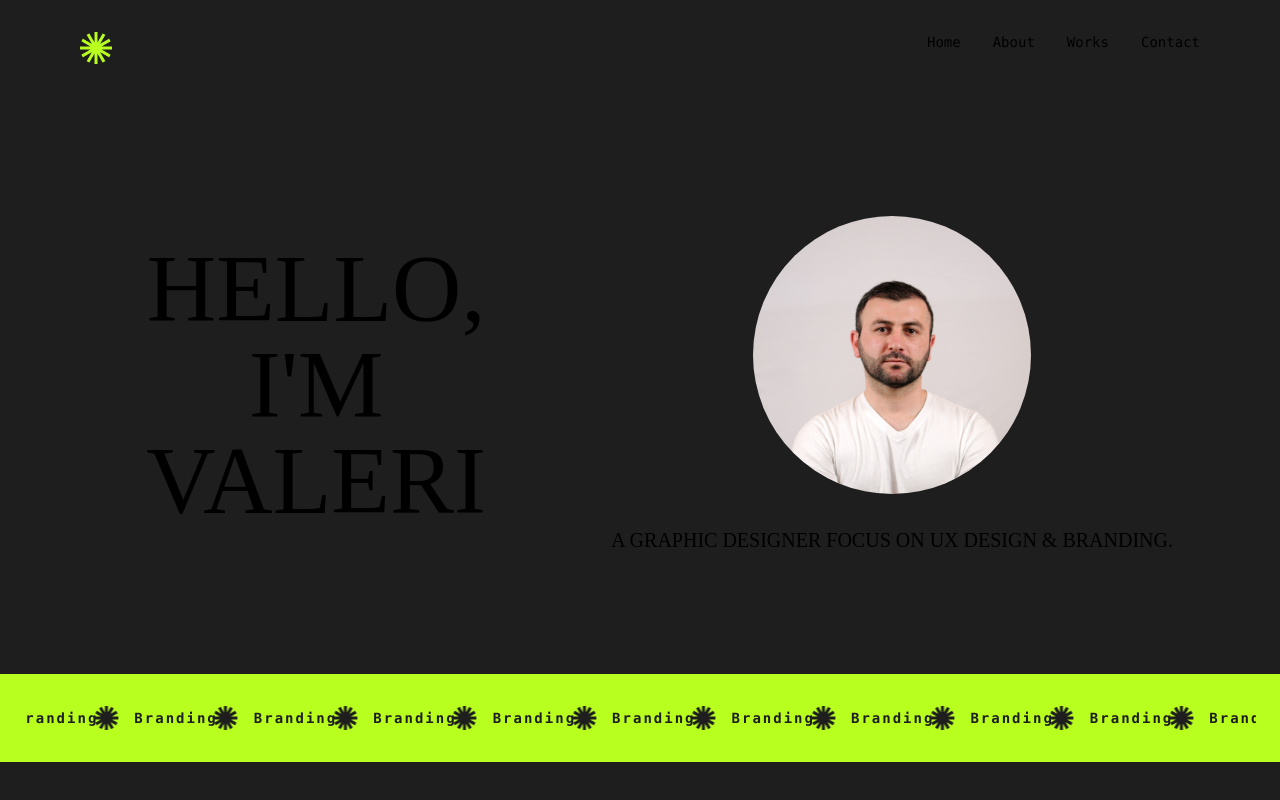
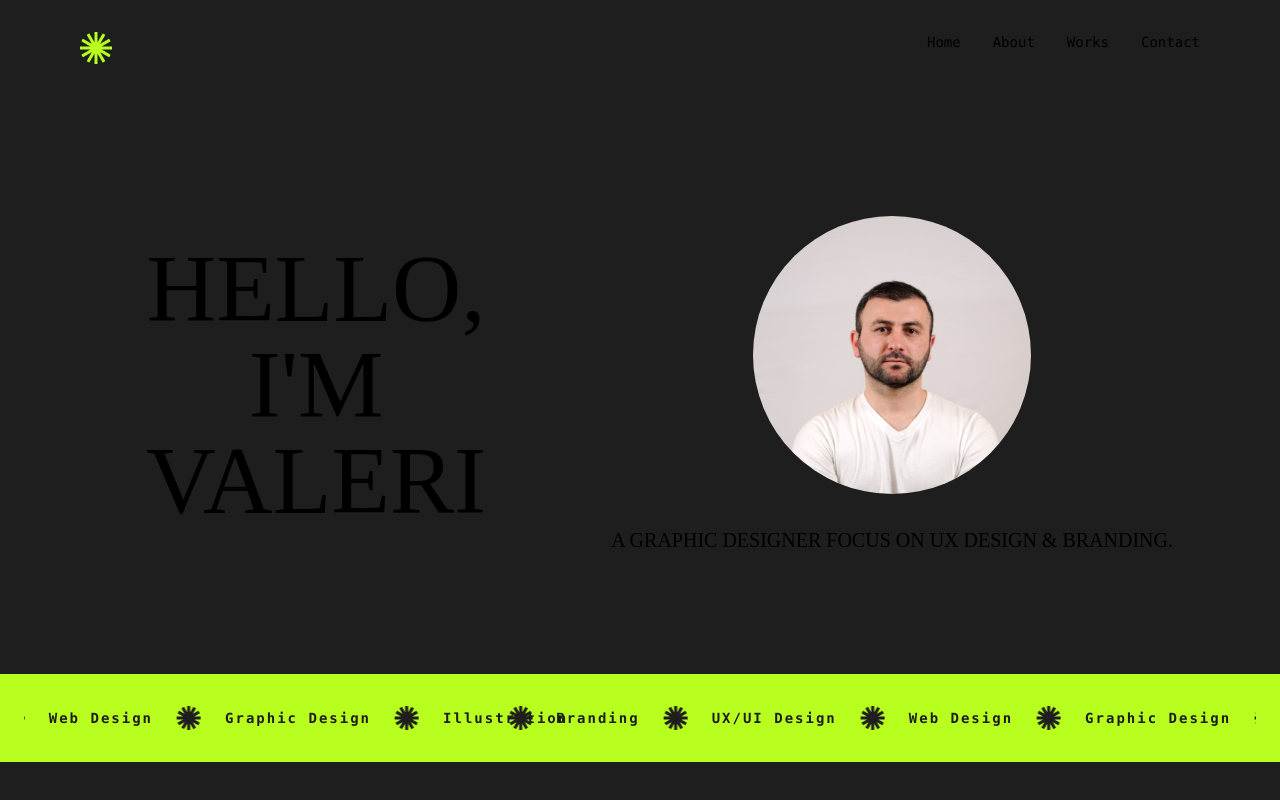
Before and after one commit to zanguraa/portfolio-site, a Next.js app: page / in a window 1280 px wide. Built offline with nearby package versions, Linux system fonts and the light colour scheme.

Commit message:
added fadein motion animation

```diff
--- a/package.json
+++ b/package.json
@@ -14,12 +14,14 @@
     "next": "14.0.4",
     "react": "^18",
     "react-dom": "^18",
+    "react-transition-group": "^4.4.5",
     "styled-components": "^6.1.6"
   },
   "devDependencies": {
     "@types/node": "^20",
     "@types/react": "^18",
     "@types/react-dom": "^18",
+    "@types/react-transition-group": "^4.4.10",
     "autoprefixer": "^10.0.1",
     "eslint": "^8",
     "eslint-config-next": "14.0.4",
--- a/src/components/Header.tsx
+++ b/src/components/Header.tsx
@@ -1,11 +1,12 @@
 import React from "react";
 import Image from "next/image";
-
+import FadeIn from "./UseFadeIn";
 import Logo from "../assets/icons/logo.png";
 import Burger from "../assets/icons/menu_burger.png";
 
 function Header() {
   return (
+    <FadeIn>
     <div className="flex w-full justify-between p-6 lg:py-8 lg:px-20">
       <Image src={Logo} alt="Logo" width={32} height={32} />
       <Image
@@ -22,6 +23,7 @@ function Header() {
         <a href="#">Contact</a>
       </nav>
     </div>
+    </FadeIn>
   );
 }
 
--- a/src/components/Hero.tsx
+++ b/src/components/Hero.tsx
@@ -1,6 +1,7 @@
 import React from "react";
 import Image from "next/image";
 import Profile from "../assets/images/profile.jpg";
+import FadeIn from "./UseFadeIn";
 
 // Define the interface for props
 interface Props {
@@ -11,20 +12,26 @@ interface Props {
 const Hero: React.FunctionComponent<Props> = ({ name }) => {
   return (
     <div className="flex flex-col gap-8 justify-center items-center py-[120px] px-8 lg:px-20 lg:flex-row">
+      <FadeIn>
         <h1 className="font-['Alerion-Black'] uppercase text-center lg:text-8xl ">
           Hello, I&apos;m {name}
         </h1>
+      </FadeIn>
       <div className="flex w-full flex-col gap-8 justify-center items-center ">
         <div className="flex justify-center items-start ">
+          <FadeIn>
             <Image
               src={Profile}
               alt="Profile"
               className="rounded-full w-[153px] h-[153px] lg:w-[278px] lg:h-[278px]"
             />
+          </FadeIn>
         </div>
+        <FadeIn>
           <h2 className="font-['Alerion'] uppercase text-base	text-center	lg:text-xl	">
             A graphic designer focus on UX Design & Branding.
           </h2>
+        </FadeIn>
       </div>
     </div>
   );
--- a/src/components/RunningText.tsx
+++ b/src/components/RunningText.tsx
@@ -11,9 +11,10 @@ import {
 } from "framer-motion";
 import { wrap } from "@motionone/utils";
 import styled from "styled-components";
+import { ReactNode } from "react";
 
 interface RunningTextProps {
-  children: string;
+  children: ReactNode;
   baseVelocity?: number;
   $dark?: boolean;
 }
@@ -88,7 +89,7 @@ const Parralex = styled.div`
 
 const Scroller = styled(motion.div)<{ $dark?: boolean }>`
   font-weight: 600;
-  color: #1E1E1E;
+  color: #1e1e1e;
   font-size: 14px;
   line-height: normal;
   display: flex;
--- a/src/components/Skills.tsx
+++ b/src/components/Skills.tsx
@@ -2,17 +2,41 @@ import React from "react";
 import RunningText from "./RunningText";
 import Image from "next/image";
 import LogoBlack from "../assets/icons/logo_black.png";
+import FadeIn from "./UseFadeIn";
 
 const Skills = () => {
+  const skills = [
+    "Branding",
+    "UX/UI Design",
+    "Web Design",
+    "Graphic Design",
+    "Illustration",
+  ];
+
   return (
+    <FadeIn>
       <div className="bg-[#B8FF20] px-6 py-8">
         <RunningText $dark={true}>
           <div className="flex items-center gap-4">
-          <Image src={LogoBlack} alt="Logo" width={32} height={32} />
-          <p>Branding</p>
+            {skills.map((skill, index) => (
+              <React.Fragment key={index}>
+                <Image
+                  src={LogoBlack}
+                  alt="Logo"
+                  width={32}
+                  height={32}
+                  className="mx-2"
+                />
+                <span>{skill}</span>
+                {index == skills.length - 1 && ( // if not last item
+                  <span className="mx-2"></span>
+                )}
+              </React.Fragment>
+            ))}
           </div>
         </RunningText>
       </div>
+    </FadeIn>
   );
 };
 
--- /dev/null
+++ b/src/components/UseFadeIn.tsx
@@ -0,0 +1,74 @@
+"use client";
+import React, { useState, useRef, useEffect } from 'react';
+import { TransitionGroup } from 'react-transition-group';
+
+interface Props {
+  children: React.ReactNode;
+  opacityDuration?: number;
+  transformDuration?: number;
+  translateY?: number;
+  threshold?: number;
+}
+
+const FadeIn: React.FC<Props> = ({ children, opacityDuration = 1000, transformDuration = 650, translateY = 300, threshold = 0.5 }) => {
+  const [isVisible, setIsVisible] = useState(false);
+  const [scrollDirection, setScrollDirection] = useState<'up' | 'down'>('up');
+  const ref = useRef<HTMLDivElement>(null);
+
+  useEffect(() => {
+    const observer = new IntersectionObserver((entries) => {
+      entries.forEach((entry) => {
+        if (entry.isIntersecting) {
+          setIsVisible(true);
+        } else {
+          setIsVisible(false);
+        }
+      });
+    }, { threshold });
+
+    if (ref.current) {
+      observer.observe(ref.current);
+    }
+
+    return () => {
+      observer.disconnect();
+    };
+  }, [ref]);
+
+  useEffect(() => {
+    const handleScroll = () => {
+      const currentPosition = window.scrollY;
+      // @ts-ignore
+      if (currentPosition > ref.current?.offsetTop) {
+        setScrollDirection('down');
+      } else {
+        setScrollDirection('up');
+      }
+    };
+
+    window.addEventListener('scroll', handleScroll);
+    return () => {
+      window.removeEventListener('scroll', handleScroll);
+    };
+  }, []);
+
+  return (
+    <>
+      <TransitionGroup>
+        <div ref={ref}>
+          <div
+            style={{
+              transition: `opacity ${opacityDuration}ms ease-in-out, ${transformDuration}ms ease-in-out`,
+              opacity: scrollDirection !== 'down' ? (isVisible ? 1 : 0) : 1,
+              transform: scrollDirection !== 'down' ? (isVisible ? 'translateY(0)' : `translateY(${translateY}px)`) : 'translateY(0)',
+            }}
+          >
+            {children}
+          </div>
+        </div>
+      </TransitionGroup>
+    </>
+  );
+};
+
+export default FadeIn;
```
Also changed, not shown: 1 other file (tests, documents, lock files or other folders). Lines whose indentation alone changed are shown as unchanged.
